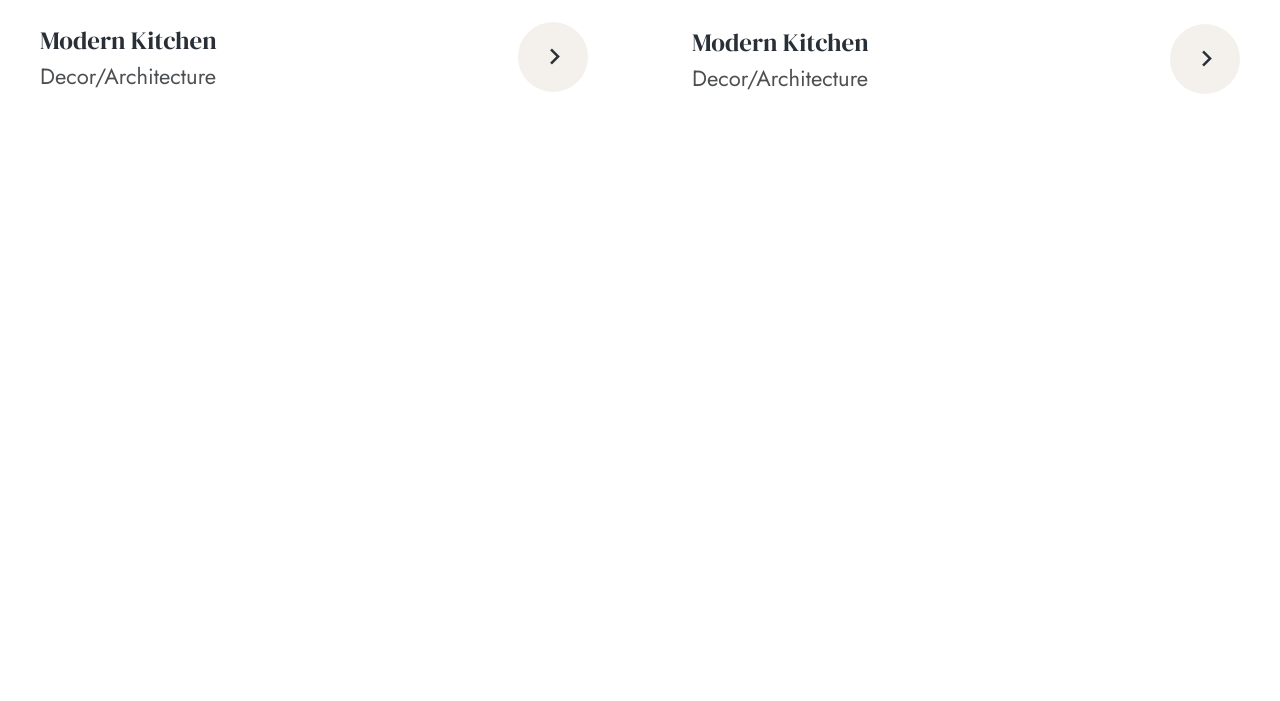
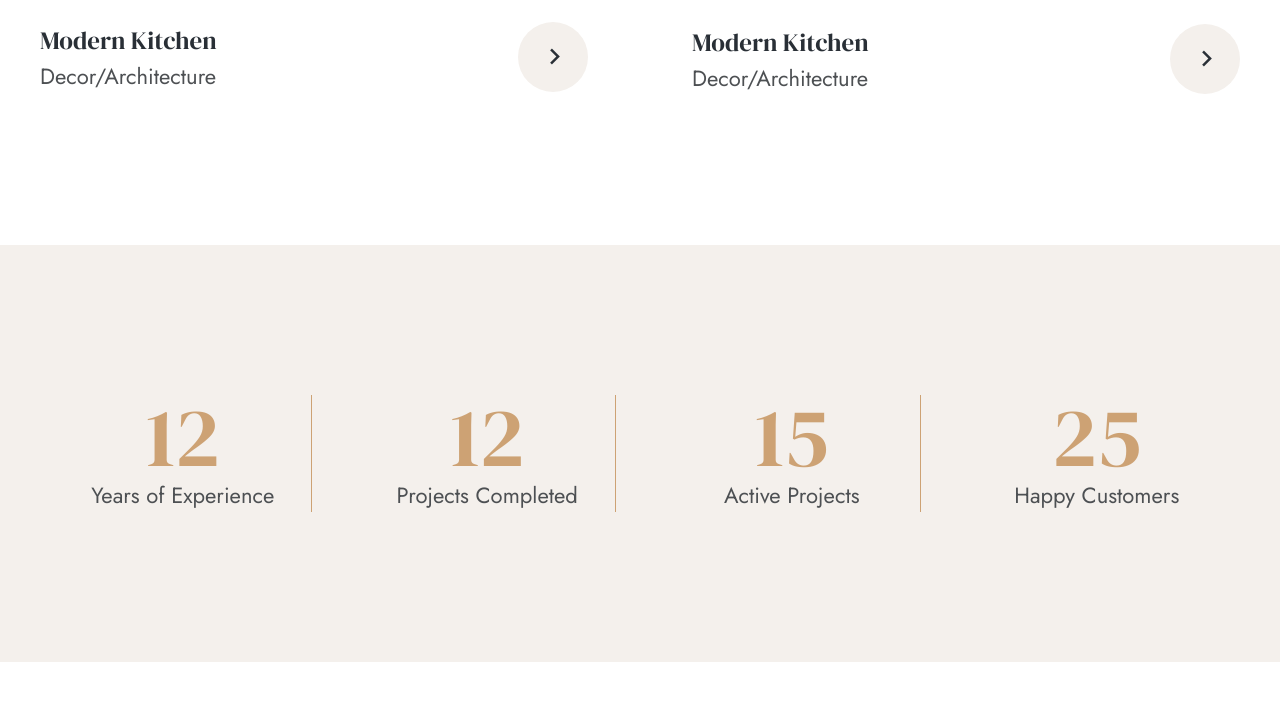
Before and after one commit to armaanepiic/Moder_Landing_Page, a website: page index.html in a window 1280 px wide. Shown: the part 5091-5792 px from the top of the page. Drawn offline with nearby package versions, Linux system fonts and the light colour scheme.

Commit message:
stat section added

```diff
--- a/index.html
+++ b/index.html
@@ -299,6 +299,36 @@
             </div>
         </section>
 
+        <!-- stats -->
+        <section class="stats brands mt-[80px] xl:mt-[150px] relative z-20 bg-accent-secondary py-[80px] xl:py-[150px]">
+            <div class="container mx-auto">
+                <div class="grid grid-cols-1 xl:grid-cols-4 gap-12">
+                    <!-- grid items -->
+                    <div class="stats__item text-center xl:border-r xl:border-accent">
+                        <h3 class="h1 font-primary text-accent">12</h3>
+                        <p>Years of Experience</p>
+                    </div>
+                    <!-- grid items -->
+                    <div class="stats__item text-center xl:border-r xl:border-accent">
+                        <h3 class="h1 font-primary text-accent">12</h3>
+                        <p>Projects Completed</p>
+                    </div>
+                    <!-- grid items -->
+                    <div class="stats__item text-center xl:border-r xl:border-accent">
+                        <h3 class="h1 font-primary text-accent">15</h3>
+                        <p>Active Projects</p>
+                    </div>
+                    <!-- grid items -->
+                    <div class="stats__item text-center ">
+                        <h3 class="h1 font-primary text-accent">25</h3>
+                        <p>Happy Customers</p>
+                    </div>
+                </div>
+            </div>
+        </section>
+
+        <!-- news -->
+
         <!-- temporary div -->
         <div class="h-[3000px]"></div>
     </main>
```
Also changed, not shown: css/style.css.
